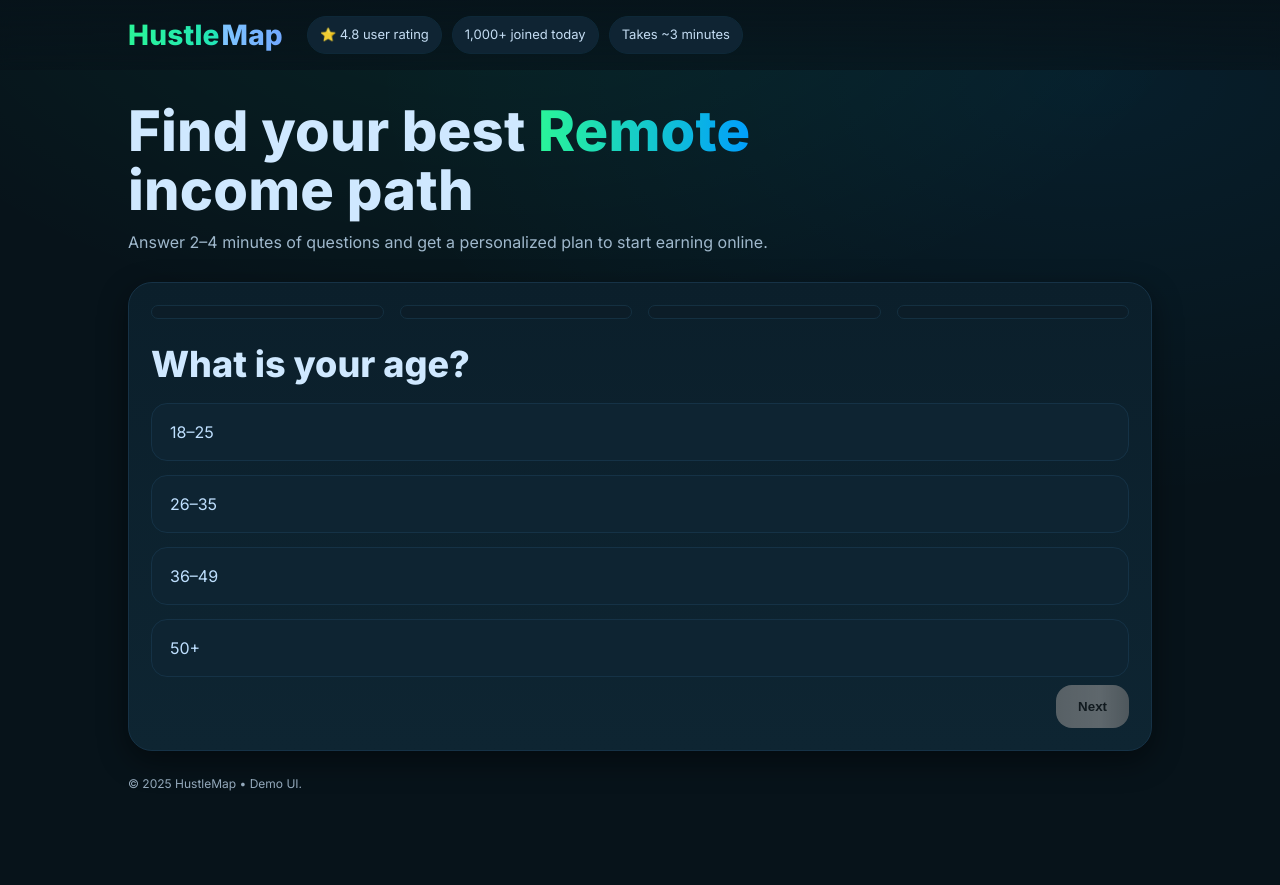
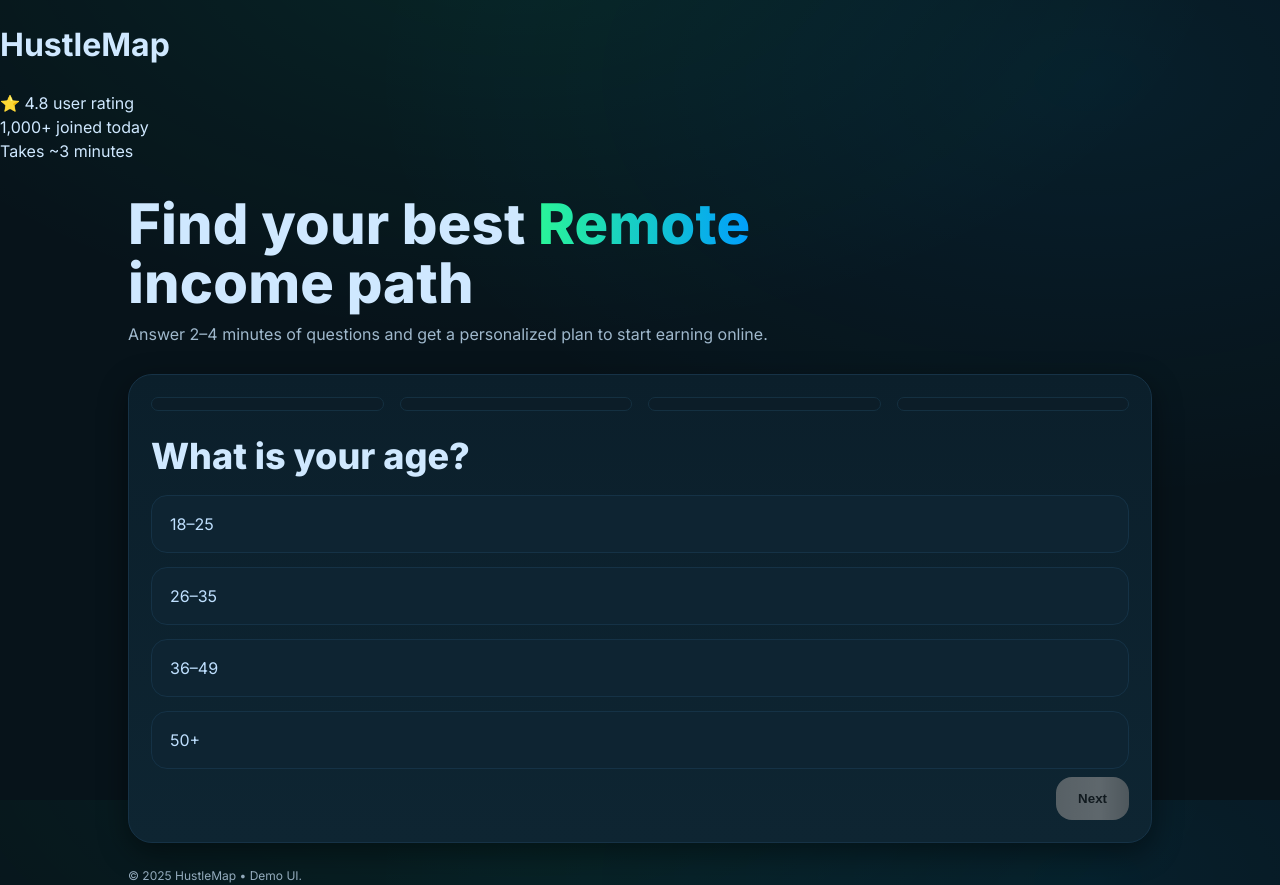
Before and after one commit to CKFLO-cyber/hustlemap., a plain HTML site: page index.html in a window 1280 px wide. Before the commit the page ends 800 px from the top, so only its background shows below. Drawn offline with Linux system fonts and the light colour scheme.

Commit message:
Update index.html

```diff
--- a/index.html
+++ b/index.html
@@ -10,18 +10,14 @@
   <link rel="stylesheet" href="style.css" />
 </head>
 <body>
-  <header class="topbar">
-    <div class="container topbar__inner">
-      <div class="brand">
-        <span class="brand--h">Hustle</span><span class="brand--m">Map</span>
-      </div>
-      <div class="badges">
-        <span class="pill">⭐ 4.8 user rating</span>
-        <span class="pill">1,000+ joined today</span>
-        <span class="pill">Takes ~3 minutes</span>
-      </div>
-    </div>
-  </header>
+  <header class="hm-hero">
+  <h1 class="hm-brand">Hustle<span>Map</span></h1>
+  <div class="hm-badges" role="list">
+    <div class="hm-badge" role="listitem">⭐ <span>4.8 user rating</span></div>
+    <div class="hm-badge" role="listitem"><span id="hmJoinedCount">1,000</span>+ joined today</div>
+    <div class="hm-badge" role="listitem">Takes ~3 minutes</div>
+  </div>
+</header>
 
   <main class="container">
     <section class="hero">
```
